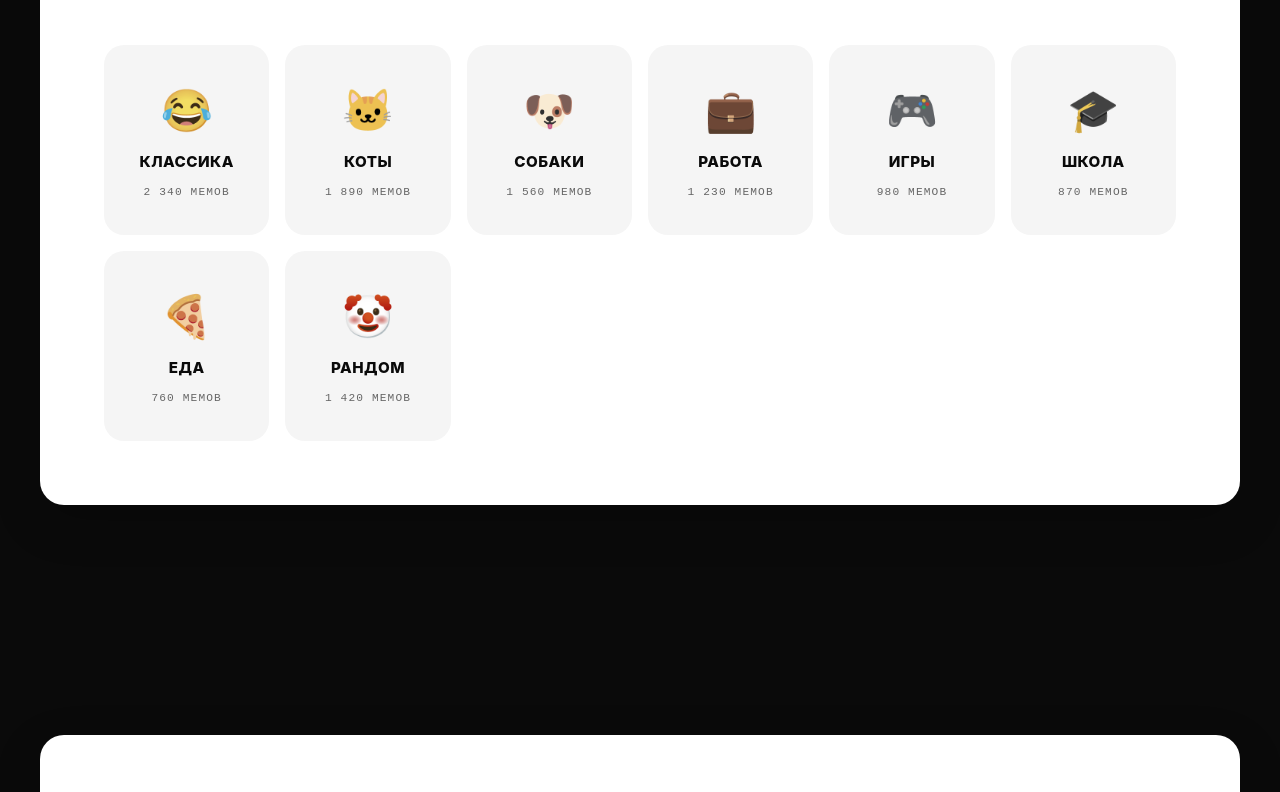
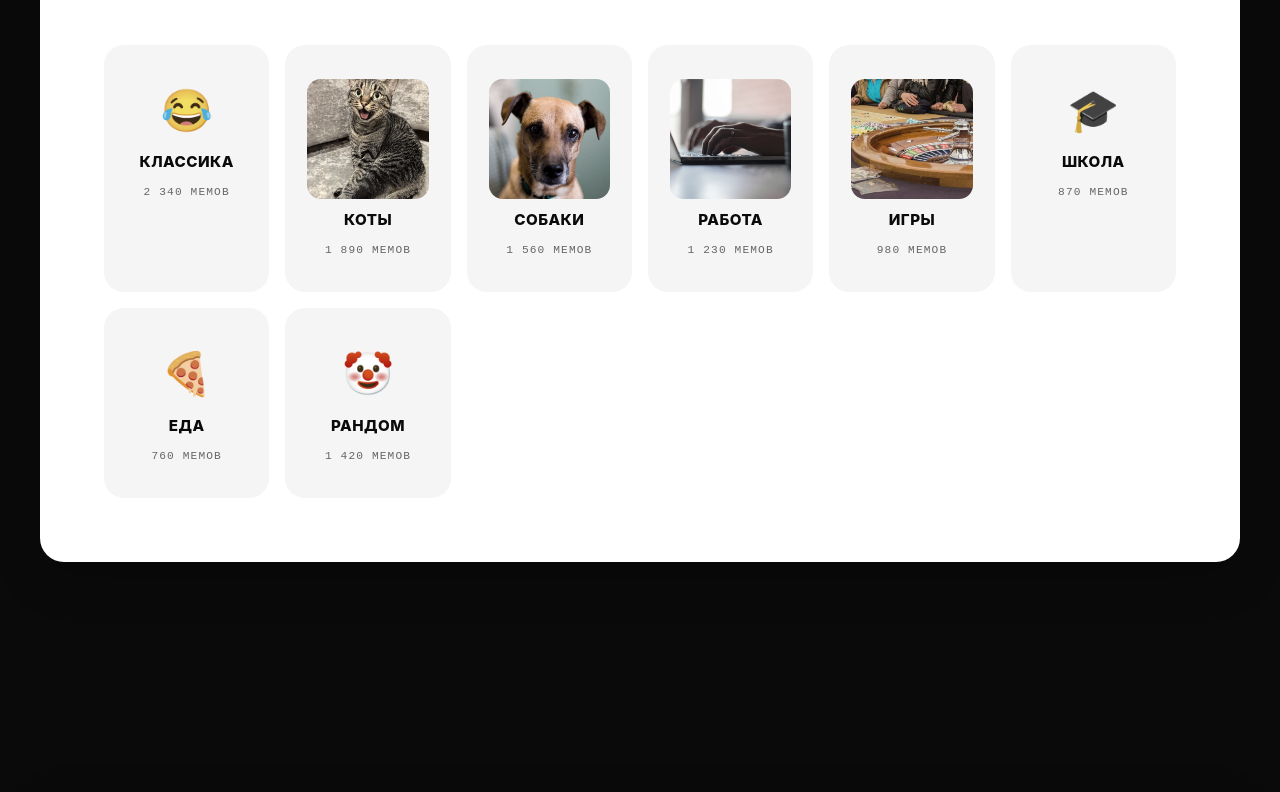
Before and after one commit to akirpa34-code/Slastyona, a plain HTML site: page index.html in a window 1280 px wide. Shown: the part 1808-2600 px from the top of the page. Drawn offline with Linux system fonts and the light colour scheme.

Commit message:
Добавить изображения категорий и стили для карточек

```diff
--- a/index.html
+++ b/index.html
@@ -613,6 +613,33 @@
       filter: grayscale(0);
     }
 
+    .category-image {
+      width: 100%;
+      height: clamp(90px, 13vw, 120px);
+      border-radius: 14px;
+      overflow: hidden;
+      position: relative;
+      background: var(--bg-elevated);
+    }
+
+    .category-image img {
+      width: 100%;
+      height: 100%;
+      object-fit: cover;
+      display: block;
+      transition: transform var(--transition), filter var(--transition);
+      filter: grayscale(0.25);
+    }
+
+    .category-image img.category-img-cat {
+      object-position: center 32%;
+    }
+
+    .category-card:hover .category-image img {
+      transform: scale(1.08);
+      filter: grayscale(0);
+    }
+
     .category-name {
       font-family: var(--font-body);
       font-weight: 800;
@@ -1279,22 +1306,30 @@
               <div class="category-count">2 340 мемов</div>
             </div>
             <div class="category-card">
-              <span class="category-emoji" aria-hidden="true">🐱</span>
+              <div class="category-image">
+                <img class="category-img-cat" src="Кошка%20-%20480x640.jpg" alt="Кот" loading="lazy">
+              </div>
               <div class="category-name">Коты</div>
               <div class="category-count">1 890 мемов</div>
             </div>
             <div class="category-card">
-              <span class="category-emoji" aria-hidden="true">🐶</span>
+              <div class="category-image">
+                <img src="Портрет%20собаки%20-%20480x640.jpg" alt="Собака" loading="lazy">
+              </div>
               <div class="category-name">Собаки</div>
               <div class="category-count">1 560 мемов</div>
             </div>
             <div class="category-card">
-              <span class="category-emoji" aria-hidden="true">💼</span>
+              <div class="category-image">
+                <img src="Руки%20на%20ноутбуке%20-%20640x427.jpg" alt="Работа за ноутбуком" loading="lazy">
+              </div>
               <div class="category-name">Работа</div>
               <div class="category-count">1 230 мемов</div>
             </div>
             <div class="category-card">
-              <span class="category-emoji" aria-hidden="true">🎮</span>
+              <div class="category-image">
+                <img src="Рулетка%20в%20казино%20-%20640x427.jpg" alt="Рулетка в казино" loading="lazy">
+              </div>
               <div class="category-name">Игры</div>
               <div class="category-count">980 мемов</div>
             </div>
```
Also changed, not shown: screenshots/after-cat-face.png (added), screenshots/after-cat-position.png (added), screenshots/after-categories-photos.png (added), screenshots/check-cat-face.png (added), screenshots/check-categories-photos.png (added), Кошка - 480x640.jpg (added), Портрет собаки - 480x640.jpg (added), Руки на ноутбуке - 640x427.jpg (added), Рулетка в казино - 640x427.jpg (added).
